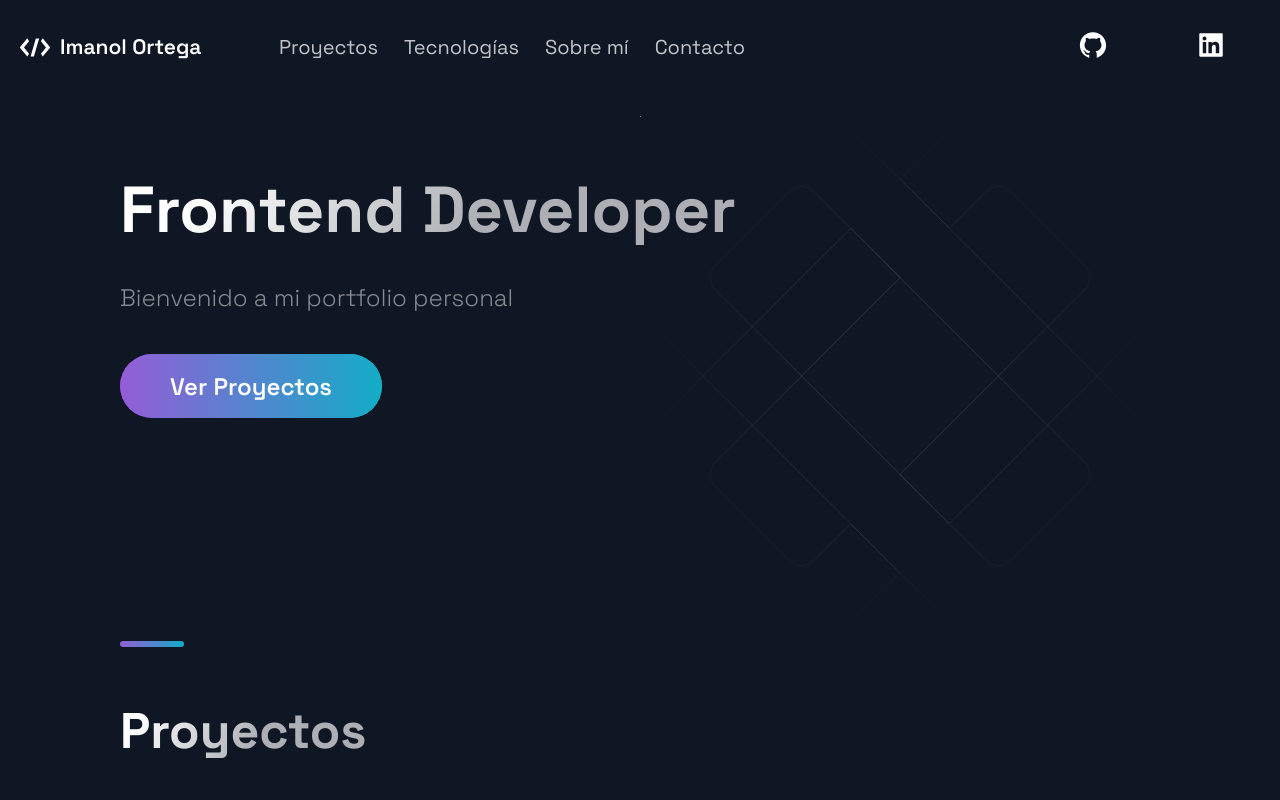
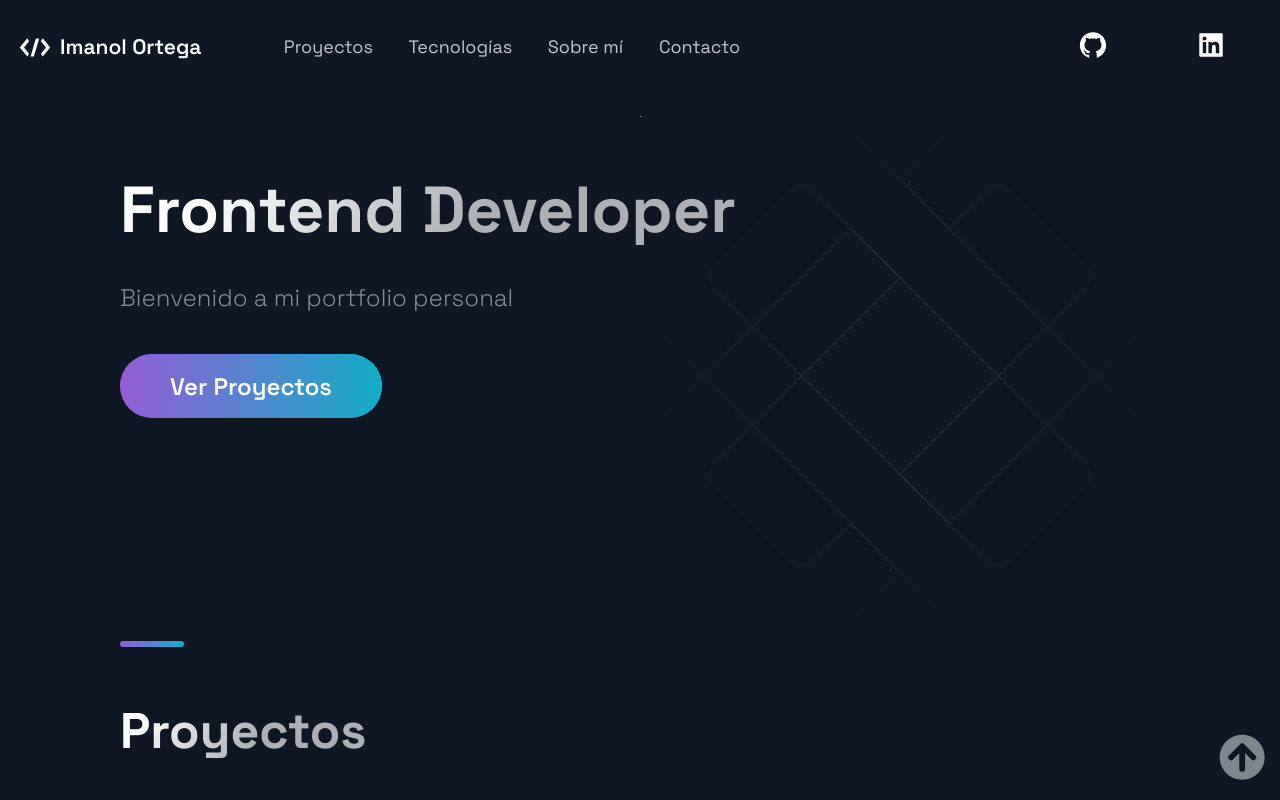
Before and after one commit to imanolortega/portfolio, a Next.js app: page / in a window 1280 px wide. Shown: the top 800 px of the page. Built offline with nearby package versions, Linux system fonts and the light colour scheme.

Commit message:
add scrolltop button

```diff
--- a/src/components/AboutMe/AboutMe.js
+++ b/src/components/AboutMe/AboutMe.js
@@ -13,7 +13,7 @@ const AboutMe = () => {
       <SectionDivider />
       <SectionTitleH3 main>Sobre mí</SectionTitleH3>
       <SectionText>
-        Tengo 29 años. Estudio Frontend desde principios de 2020. <br />
+        Tengo 29 años. Estudio Frontend desde6 principios de 2020. <br />
         Soy (fui) diseñador gráfico y comunicador. Comencé a programar con
         Python hace unos años y desde el año pasado opté por el Front y
         Javascript. <br />
--- a/src/components/Header/HeaderStyles.js
+++ b/src/components/Header/HeaderStyles.js
@@ -49,7 +49,7 @@ export const Div3 = styled.div`
 
 // Navigation Links
 export const NavLink = styled.a`
-  font-size: 2rem;
+  font-size: 1.8rem;
   line-height: 32px;
   color: rgba(255, 255, 255, 0.75);
   transition: 0.4s ease;
--- /dev/null
+++ b/src/components/ScrollTop/App.css
@@ -0,0 +1,31 @@
+App {
+    text-align: center;
+    height: 5000px;
+}
+
+.scrollTop {
+    position: fixed;
+    height: 2.9em !important;
+    width: 2.9em;
+    right: 0.9em;
+    bottom: 20px;
+    height: 20px;
+    z-index: 1000;
+    cursor: pointer;
+    animation: fadeIn 0.3s;
+    transition: opacity 0.4s;
+    opacity: 0.5;
+}
+
+.scrollTop:hover {
+    opacity: 1;
+}
+
+@keyframes fadeIn {
+    0% {
+        opacity: 0;
+    }
+    100% {
+        opacity: 0.5;
+    }
+}
--- /dev/null
+++ b/src/components/ScrollTop/ScrollTop.js
@@ -0,0 +1,32 @@
+import React, { useEffect, useState } from "react";
+import { FaArrowCircleUp } from "react-icons/fa";
+
+const ScrollTop = () => {
+  const [showScroll, setShowScroll] = useState(false);
+
+  const checkScrollTop = () => {
+    if (!showScroll && window.pageYOffset > 300) {
+      setShowScroll(true);
+    } else if (showScroll && window.pageYOffset <= 300) {
+      setShowScroll(false);
+    }
+  };
+
+  const scrollTop = () => {
+    window.scrollTo({ top: 0, behavior: "smooth" });
+  };
+
+  useEffect(() => {
+    window.addEventListener("scroll", checkScrollTop);
+  }, []);
+
+  return (
+    <FaArrowCircleUp
+      className="scrollTop"
+      onClick={scrollTop}
+      style={{ display: showScroll ? "flex" : "none" }}
+    />
+  );
+};
+
+export default ScrollTop;
--- a/src/pages/index.js
+++ b/src/pages/index.js
@@ -6,6 +6,7 @@ import Technologies from "../components/Technologies/Technologies";
 import AboutMe from "../components/AboutMe/AboutMe";
 import { Layout } from "../layout/Layout";
 import { Section } from "../styles/GlobalComponents";
+import ScrollTop from "./../components/ScrollTop/ScrollTop";
 
 const Home = () => {
   return (
@@ -18,6 +19,7 @@ const Home = () => {
       <Technologies />
       <AboutMe />
       <Contact />
+      <ScrollTop />
     </Layout>
   );
 };
--- a/src/styles/globals.js
+++ b/src/styles/globals.js
@@ -1,5 +1,5 @@
-import { createGlobalStyle } from 'styled-components';
-import { normalize } from 'styled-normalize';
+import { createGlobalStyle } from "styled-components";
+import { normalize } from "styled-normalize";
 
 const GlobalStyles = createGlobalStyle`
   ${normalize};
@@ -15,15 +15,15 @@ const GlobalStyles = createGlobalStyle`
 
   }
   body {
-    font-family: ${props => props.theme.fonts.main};
+    font-family: ${(props) => props.theme.fonts.main};
     font-size: 1.6rem;
-    background: ${props => props.theme.colors.background1};
-    color: ${props => props.theme.colors.primary1};
+    background: ${(props) => props.theme.colors.background1};
+    color: ${(props) => props.theme.colors.primary1};
     cursor: default;
 
   }
   h1,h2,h3,h4,h5,h6,button {
-    font-family: ${props => props.theme.fonts.title};
+    font-family: ${(props) => props.theme.fonts.title};
   }
   a {
     text-decoration: none;
@@ -32,6 +32,33 @@ const GlobalStyles = createGlobalStyle`
     list-style: none;
   }
 
+  .scrollTop {
+    position: fixed;
+    height: 2.9em !important;
+    width: 2.9em;
+    right: 0.9em;
+    bottom: 20px;
+    height: 20px;
+    z-index: 1000;
+    cursor: pointer;
+    animation: fadeIn 0.3s;
+    transition: opacity 0.4s;
+    opacity: 0.5;
+}
+
+.scrollTop:hover {
+    opacity: 1;
+}
+
+@keyframes fadeIn {
+    0% {
+        opacity: 0;
+    }
+    100% {
+        opacity: 0.5;
+    }
+}
+
 `;
 
 export default GlobalStyles;
```
